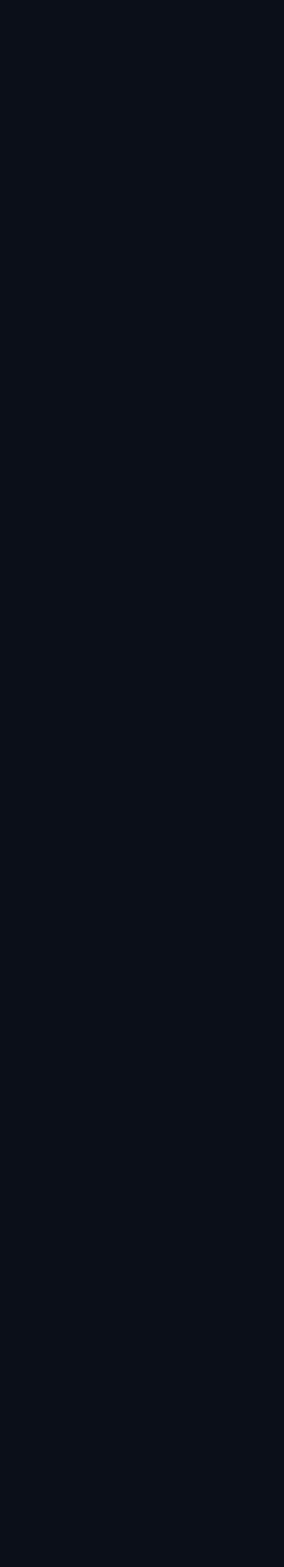
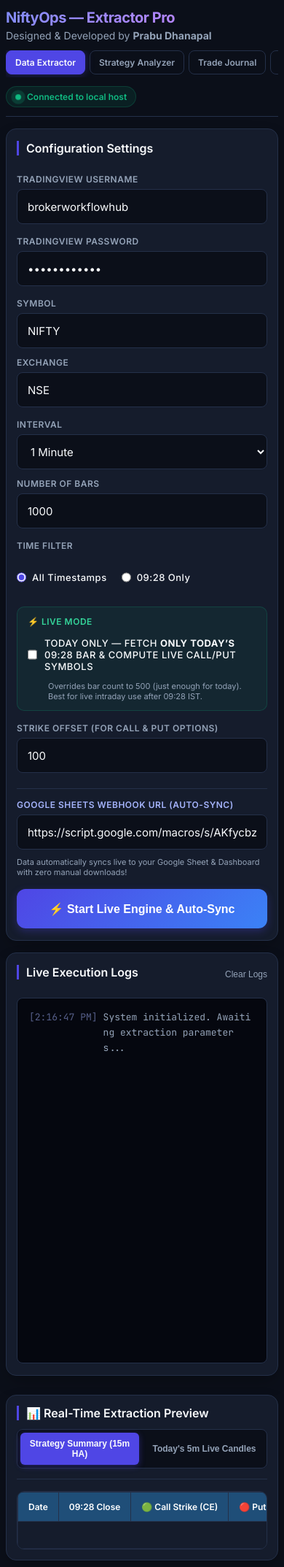
Before and after one commit to dprabu73-sys/NiftyOps, a Flask app: page / in a window 390 px wide. Before the commit the part shown is empty. Shown: the top 2147 px of the page at 73% size. Before the commit the page ends 844 px from the top, so only its background shows below. Run offline with Flask 3, Linux system fonts and the light colour scheme.

Commit message:
Fix missing </style> tag in index.html preventing web page rendering

```diff
--- a/templates/index.html
+++ b/templates/index.html
@@ -677,7 +677,7 @@ padding: 14px !important;
 border-radius: 14px !important;
 }
 .preview-header {
-flex-direction: column !alignment;
+flex-direction: column !important;
 align-items: flex-start !important;
 }
 .tab-buttons {
@@ -691,6 +691,7 @@ padding: 8px 6px !important;
 font-size: 12px !important;
 }
 }
+</style>
 </head>
 <body>
 <div class="container">
```
